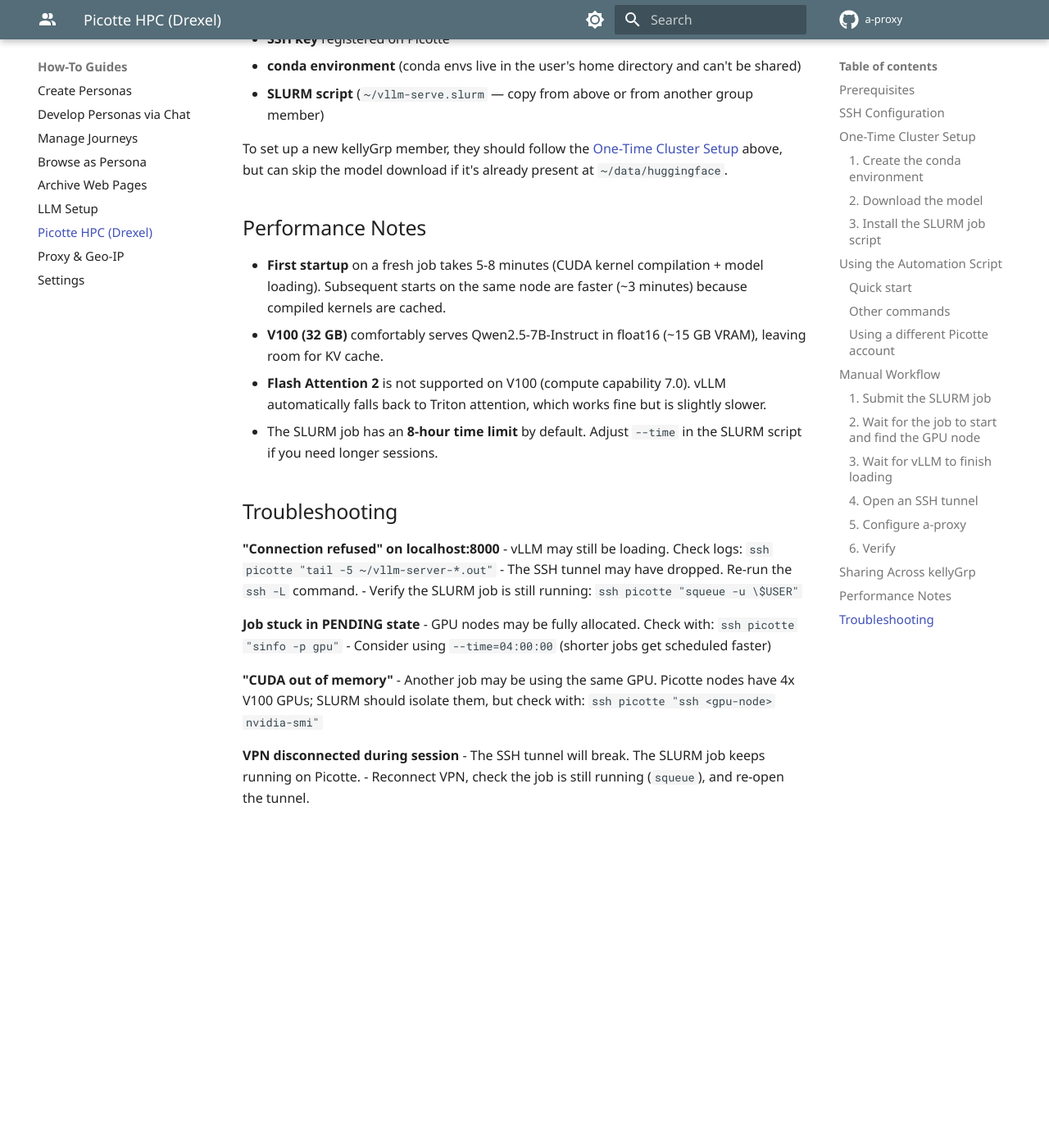
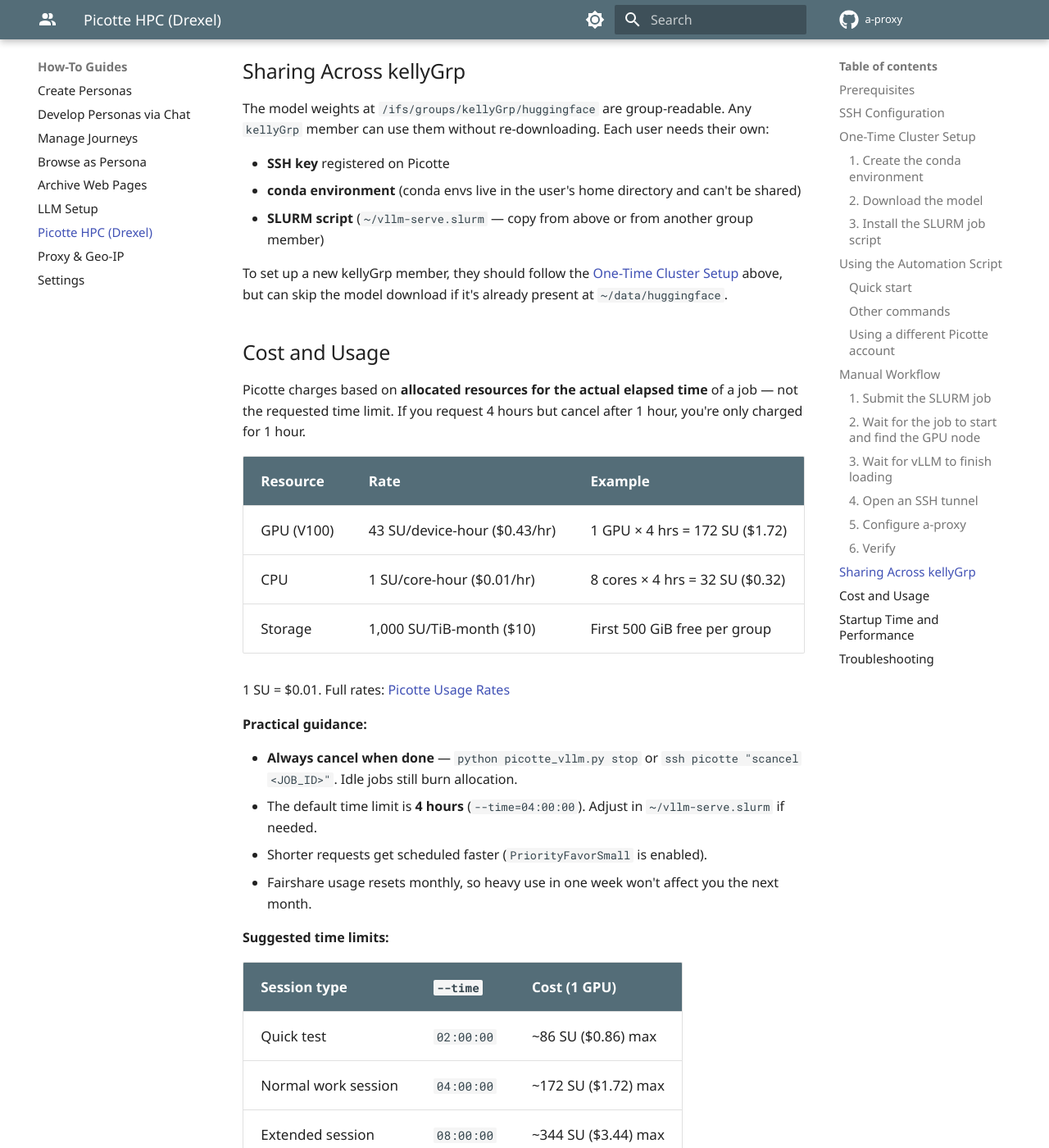
Before and after one commit to savingads/a-proxy, an MkDocs documentation site: the page built from docs/how-to/picotte-vllm.md, in a window 1280 px wide and 1400 px high, scrolled down 4747 px. Shown: the whole window at 82% size. Built offline with MkDocs 1.6.1 and Material for MkDocs 9.7.7, drawn with Linux system fonts in a browser that asks for light colours; some web fonts are replaced; comment, search, counter and statistics services are not loaded; before the commit the page ends 5821 px from its top, so only the background shows below that; some of the changed text lies outside the part shown.

Commit message:
update docs and refactor

````diff
--- a/app.py
+++ b/app.py
@@ -35,7 +35,7 @@
         """Convert a JSON string to a Python object"""
         try:
             return json.loads(value)
-        except:
+        except Exception:
             return {}
 
     # --- Flask-Login setup ---
--- a/docs/how-to/picotte-vllm.md
+++ b/docs/how-to/picotte-vllm.md
@@ -6,6 +6,7 @@
 
 - [LLM Setup Guide](llm-setup.md) -- General LLM configuration (Ollama, cloud APIs, generic HPC)
 - [Installation](../getting-started/installation.md) -- Setting up a-proxy itself
+- [Picotte Cluster Documentation](https://docs.urcf.drexel.edu/clusters/picotte/) -- Official URCF docs (partitions, policies, software)
 
 ## Prerequisites
 
@@ -59,7 +60,9 @@
 python -c "from huggingface_hub import snapshot_download; snapshot_download('Qwen/Qwen2.5-7B-Instruct')"
 ```
 
-On Picotte, `~/data` is a symlink to `/ifs/groups/kellyGrp`. The setgid bit is set, so files inherit the `kellyGrp` group automatically. If you're in `kellyGrp` and the model has already been downloaded by another group member, you can skip this step — just point `HF_HOME` to the same path.
+On Picotte, `~/data` is a symlink to `/ifs/groups/kellyGrp` — the shared storage for the Kelly research group. The setgid bit is set, so files inherit the `kellyGrp` group automatically. If you're in `kellyGrp` and the model has already been downloaded by another group member, you can skip this step — just point `HF_HOME` to the same path.
+
+If you're **not** in `kellyGrp`, replace `~/data/huggingface` throughout this guide with a path on a filesystem that has at least 20 GB free (home directories on Picotte are limited). Ask your group admin or URCF support about your group's shared storage path.
 
 ### 3. Install the SLURM job script
 
@@ -71,7 +74,7 @@
 #SBATCH --gres=gpu:v100:1
 #SBATCH --cpus-per-task=8
 #SBATCH --mem=48G
-#SBATCH --time=08:00:00
+#SBATCH --time=04:00:00
 #SBATCH --output=%x-%j.out
 #SBATCH --error=%x-%j.err
 
@@ -161,7 +164,7 @@
 
 ### 3. Wait for vLLM to finish loading
 
-The model takes 3-5 minutes to load on a V100 (first run is slower due to CUDA kernel compilation). Check the logs:
+The model takes 3-5 minutes to load on a V100. The very first run after submitting a job takes longer (5-8 minutes) because vLLM compiles CUDA kernels; these are cached for subsequent runs on the same node. Check the logs:
 
 ```bash
 ssh picotte "tail -5 ~/vllm-server-*.out"
@@ -205,12 +208,53 @@
 
 To set up a new kellyGrp member, they should follow the [One-Time Cluster Setup](#one-time-cluster-setup) above, but can skip the model download if it's already present at `~/data/huggingface`.
 
-## Performance Notes
+## Cost and Usage
 
-- **First startup** on a fresh job takes 5-8 minutes (CUDA kernel compilation + model loading). Subsequent starts on the same node are faster (~3 minutes) because compiled kernels are cached.
+Picotte charges based on **allocated resources for the actual elapsed time** of a job — not the requested time limit. If you request 4 hours but cancel after 1 hour, you're only charged for 1 hour.
+
+| Resource | Rate | Example |
+|----------|------|---------|
+| GPU (V100) | 43 SU/device-hour ($0.43/hr) | 1 GPU × 4 hrs = 172 SU ($1.72) |
+| CPU | 1 SU/core-hour ($0.01/hr) | 8 cores × 4 hrs = 32 SU ($0.32) |
+| Storage | 1,000 SU/TiB-month ($10) | First 500 GiB free per group |
+
+1 SU = $0.01. Full rates: [Picotte Usage Rates](https://docs.urcf.drexel.edu/clusters/picotte/usage-rates/)
+
+**Practical guidance:**
+
+- **Always cancel when done** — `python picotte_vllm.py stop` or `ssh picotte "scancel <JOB_ID>"`. Idle jobs still burn allocation.
+- The default time limit is **4 hours** (`--time=04:00:00`). Adjust in `~/vllm-serve.slurm` if needed.
+- Shorter requests get scheduled faster (`PriorityFavorSmall` is enabled).
+- Fairshare usage resets monthly, so heavy use in one week won't affect you the next month.
+
+**Suggested time limits:**
+
+| Session type | `--time` | Cost (1 GPU) |
+|---|---|---|
+| Quick test | `02:00:00` | ~86 SU ($0.86) max |
+| Normal work session | `04:00:00` | ~172 SU ($1.72) max |
+| Extended session | `08:00:00` | ~344 SU ($3.44) max |
+
+## Startup Time and Performance
+
+vLLM is not instant — expect a warmup period before the server is ready to take requests:
+
+| Scenario | Typical wait | What's happening |
+|----------|-------------|------------------|
+| First run on a new node | 5-8 minutes | CUDA kernel compilation (Triton attention) + model weight loading |
+| Subsequent runs on same node | 3-5 minutes | Kernels cached, only model loading |
+| `picotte_vllm.py start` | Handles this automatically | Polls logs and reports progress |
+
+The warmup is dominated by two steps:
+
+1. **CUDA kernel compilation** — vLLM compiles optimized GPU kernels on first use. These are cached in `/local/scratch/` on the GPU node, so subsequent SLURM jobs on the same node skip this step. A different node means recompilation.
+2. **Model weight loading** — The Qwen2.5-7B model has 4 safetensor shards (~15 GB total) loaded from the network filesystem into GPU memory.
+
+Other performance notes:
+
 - **V100 (32 GB)** comfortably serves Qwen2.5-7B-Instruct in float16 (~15 GB VRAM), leaving room for KV cache.
-- **Flash Attention 2** is not supported on V100 (compute capability 7.0). vLLM automatically falls back to Triton attention, which works fine but is slightly slower.
-- The SLURM job has an **8-hour time limit** by default. Adjust `--time` in the SLURM script if you need longer sessions.
+- **Flash Attention 2** is not supported on V100 (compute capability 7.0). vLLM automatically falls back to Triton attention, which works correctly but is slightly slower than FA2.
+- Inference throughput is roughly **40-50 tokens/s prompt, 5-10 tokens/s generation** on a single V100.
 
 ## Troubleshooting
 
--- a/services.py
+++ b/services.py
@@ -4,8 +4,8 @@
 import json
 from abc import ABC, abstractmethod
 import tiktoken  # For token counting
+from config import LLM_MAX_OUTPUT_TOKENS
 
-logging.basicConfig(level=logging.DEBUG)
 logger = logging.getLogger(__name__)
 
 # Context management system
@@ -100,7 +100,7 @@
 class ContextManager:
     """Manages multiple context providers and handles token limits"""
 
-    def __init__(self, max_tokens=8000):
+    def __init__(self, max_tokens=LLM_MAX_OUTPUT_TOKENS):
         self.providers = []
         self.max_tokens = max_tokens
 
````
Also changed, not shown: docs/getting-started/first-login.md (+3 -2 lines), docs/getting-started/installation.md (+7 -4 lines), docs/how-to/llm-setup.md (+2 -1 lines), docs/reference/integration.md (+4 -1 lines), picotte_vllm.py (+48 -31 lines), 6 other files.
